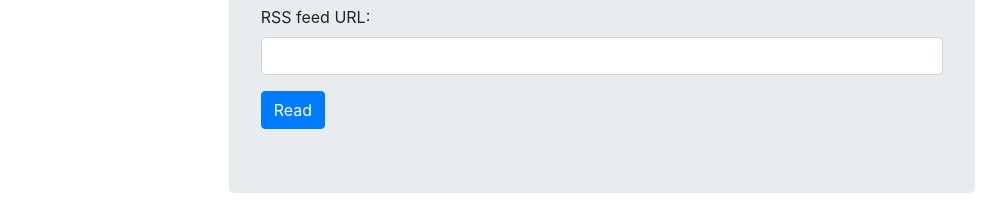
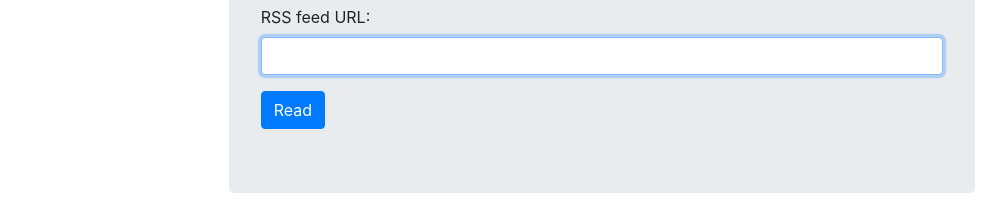
Before and after one commit to tysky/project-lvl3-s258, a website built with webpack: page template.html in a window 1280 px wide. Shown: the part 115-337 px from the top of the page, without its empty margins (38-1044 px from the left). Built offline with nearby package versions, Linux system fonts and the light colour scheme; what melanke-watchjs would draw is missing.

Commit message:
add autofocus

```diff
--- a/template.html
+++ b/template.html
@@ -10,7 +10,7 @@
         <form>
           <div class="form-group">
             <label for="rssLink">RSS feed URL:</label>
-            <input type="text" class="form-control" id="rssLinkInput" placeholder="">
+            <input type="text" class="form-control" id="rssLinkInput" placeholder="" autofocus>
           </div>
           <button type="submit" class="btn btn-primary">Read</button>
         </form>
```
